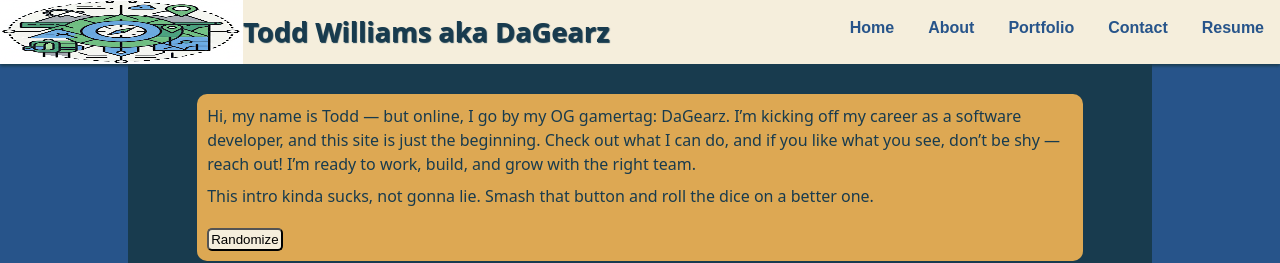
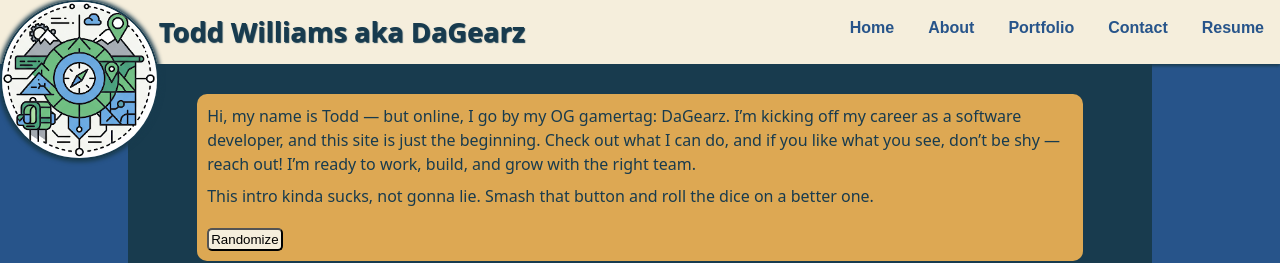
Before and after one commit to DaGearz/portfolio-, a React (Vite) app: page / in a window 1280 px wide. Shown: the top 263 px of the page. Built offline with nearby package versions, Linux system fonts and the light colour scheme.

Commit message:
going to go eat

```diff
--- a/src/modules.css/MainLayout.module.css
+++ b/src/modules.css/MainLayout.module.css
@@ -52,3 +52,12 @@
     flex-grow: 1;
     display: flex;
 }
+
+
+.Header img {
+    border: 2px solid #183B4E;
+    position: relative;
+    height: 10rem;
+    border-radius: 50%;
+    box-shadow: 0 0 4px 2px #183B4E;
+  }
```
Also changed, not shown: src/deletelater.css (added), src/deletelater.js (deleted).
